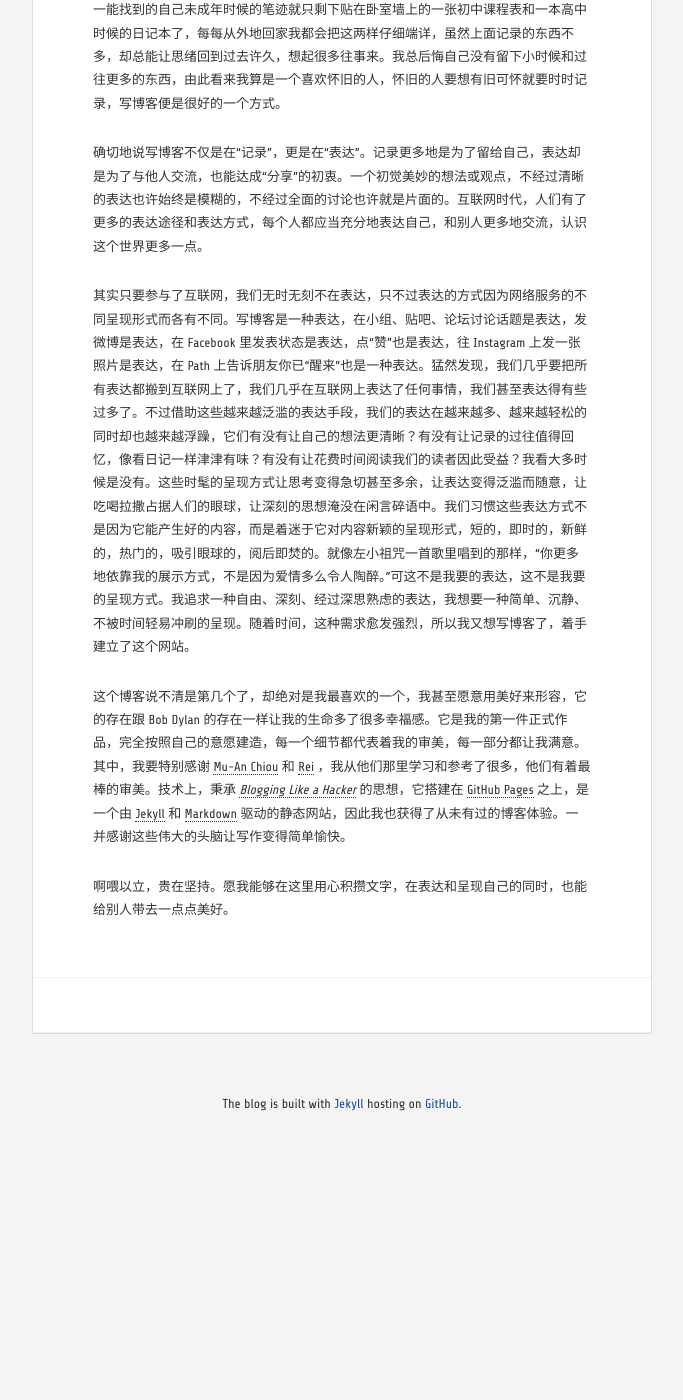
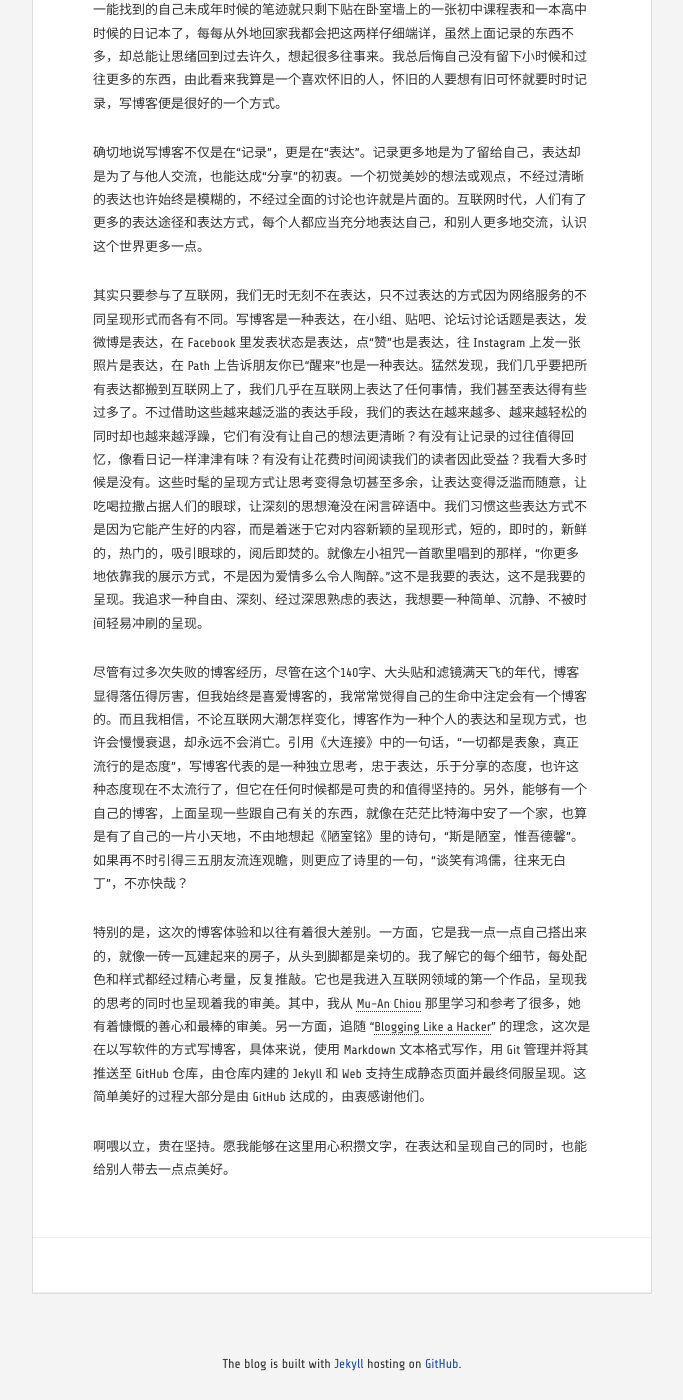
Before and after one commit to kidlj/awei, a Jekyll site: the page built from _posts/2013-11-04-iv-prelude.markdown, in a window 1280 px wide and 1400 px high, scrolled down 632 px. Shown: the whole window, without its empty margins (298-981 px from the left). Built offline with Jekyll 4.4.1, drawn with Linux system fonts in a browser that asks for light colours; Markdown is read by kramdown in place of the engine named in the settings; comment, search, counter and statistics services are not loaded; before the commit the page ends 1772 px from its top, so only the background shows below that.

Commit message:
第三稿

```diff
--- a/_posts/2013-11-04-iv-prelude.markdown
+++ b/_posts/2013-11-04-iv-prelude.markdown
@@ -13,10 +13,13 @@ title: 序
 确切地说写博客不仅是在“记录”，更是在“表达”。记录更多地是为了留给自己，表达却是为了与他人交流，也能达成“分享”的初衷。一个初觉美妙的想法或观点，不经过清晰的表达也许始终是模糊的，不经过全面的讨论也许就是片面的。互联网时代，人们有了更多的表达途径和表达方式，每个人都应当充分地表达自己，和别人更多地交流，认识这个世界更多一点。
 
 
-其实只要参与了互联网，我们无时无刻不在表达，只不过表达的方式因为网络服务的不同呈现形式而各有不同。写博客是一种表达，在小组、贴吧、论坛讨论话题是表达，发微博是表达，在 Facebook 里发表状态是表达，点“赞”也是表达，往 Instagram 上发一张照片是表达，在 Path 上告诉朋友你已“醒来”也是一种表达。猛然发现，我们几乎要把所有表达都搬到互联网上了，我们几乎在互联网上表达了任何事情，我们甚至表达得有些过多了。不过借助这些越来越泛滥的表达手段，我们的表达在越来越多、越来越轻松的同时却也越来越浮躁，它们有没有让自己的想法更清晰？有没有让记录的过往值得回忆，像看日记一样津津有味？有没有让花费时间阅读我们的读者因此受益？我看大多时候是没有。这些时髦的呈现方式让思考变得急切甚至多余，让表达变得泛滥而随意，让吃喝拉撒占据人们的眼球，让深刻的思想淹没在闲言碎语中。我们习惯这些表达方式不是因为它能产生好的内容，而是着迷于它对内容新颖的呈现形式，短的，即时的，新鲜的，热门的，吸引眼球的，阅后即焚的。就像左小祖咒一首歌里唱到的那样，“你更多地依靠我的展示方式，不是因为爱情多么令人陶醉。”可这不是我要的表达，这不是我要的呈现方式。我追求一种自由、深刻、经过深思熟虑的表达，我想要一种简单、沉静、不被时间轻易冲刷的呈现。随着时间，这种需求愈发强烈，所以我又想写博客了，着手建立了这个网站。
+其实只要参与了互联网，我们无时无刻不在表达，只不过表达的方式因为网络服务的不同呈现形式而各有不同。写博客是一种表达，在小组、贴吧、论坛讨论话题是表达，发微博是表达，在 Facebook 里发表状态是表达，点“赞”也是表达，往 Instagram 上发一张照片是表达，在 Path 上告诉朋友你已“醒来”也是一种表达。猛然发现，我们几乎要把所有表达都搬到互联网上了，我们几乎在互联网上表达了任何事情，我们甚至表达得有些过多了。不过借助这些越来越泛滥的表达手段，我们的表达在越来越多、越来越轻松的同时却也越来越浮躁，它们有没有让自己的想法更清晰？有没有让记录的过往值得回忆，像看日记一样津津有味？有没有让花费时间阅读我们的读者因此受益？我看大多时候是没有。这些时髦的呈现方式让思考变得急切甚至多余，让表达变得泛滥而随意，让吃喝拉撒占据人们的眼球，让深刻的思想淹没在闲言碎语中。我们习惯这些表达方式不是因为它能产生好的内容，而是着迷于它对内容新颖的呈现形式，短的，即时的，新鲜的，热门的，吸引眼球的，阅后即焚的。就像左小祖咒一首歌里唱到的那样，“你更多地依靠我的展示方式，不是因为爱情多么令人陶醉。”这不是我要的表达，这不是我要的呈现。我追求一种自由、深刻、经过深思熟虑的表达，我想要一种简单、沉静、不被时间轻易冲刷的呈现。
 
 
-这个博客说不清是第几个了，却绝对是我最喜欢的一个，我甚至愿意用美好来形容，它的存在跟 Bob Dylan 的存在一样让我的生命多了很多幸福感。它是我的第一件正式作品，完全按照自己的意愿建造，每一个细节都代表着我的审美，每一部分都让我满意。其中，我要特别感谢 [Mu-An Chiou][4] 和 [Rei][5] ，我从他们那里学习和参考了很多，他们有着最棒的审美。技术上，秉承 [_Blogging Like a Hacker_][6] 的思想，它搭建在 [GitHub Pages][7] 之上，是一个由 [Jekyll][8] 和 [Markdown][9] 驱动的静态网站，因此我也获得了从未有过的博客体验。一并感谢这些伟大的头脑让写作变得简单愉快。
+尽管有过多次失败的博客经历，尽管在这个140字、大头贴和滤镜满天飞的年代，博客显得落伍得厉害，但我始终是喜爱博客的，我常常觉得自己的生命中注定会有一个博客的。而且我相信，不论互联网大潮怎样变化，博客作为一种个人的表达和呈现方式，也许会慢慢衰退，却永远不会消亡。引用《大连接》中的一句话，“一切都是表象，真正流行的是态度”，写博客代表的是一种独立思考，忠于表达，乐于分享的态度，也许这种态度现在不太流行了，但它在任何时候都是可贵的和值得坚持的。另外，能够有一个自己的博客，上面呈现一些跟自己有关的东西，就像在茫茫比特海中安了一个家，也算是有了自己的一片小天地，不由地想起《陋室铭》里的诗句，“斯是陋室，惟吾德馨”。如果再不时引得三五朋友流连观瞻，则更应了诗里的一句，“谈笑有鸿儒，往来无白丁”，不亦快哉？
+
+
+特别的是，这次的博客体验和以往有着很大差别。一方面，它是我一点一点自己搭出来的，就像一砖一瓦建起来的房子，从头到脚都是亲切的。我了解它的每个细节，每处配色和样式都经过精心考量，反复推敲。它也是我进入互联网领域的第一个作品，呈现我的思考的同时也呈现着我的审美。其中，我从 [Mu-An Chiou][4] 那里学习和参考了很多，她有着慷慨的善心和最棒的审美。另一方面，追随 "[Blogging Like a Hacker][5]" 的理念，这次是在以写软件的方式写博客，具体来说，使用 Markdown 文本格式写作，用 Git 管理并将其推送至 GitHub 仓库，由仓库内建的 Jekyll 和 Web 支持生成静态页面并最终伺服呈现。这简单美好的过程大部分是由 GitHub 达成的，由衷感谢他们。
 
 
 啊喂以立，贵在坚持。愿我能够在这里用心积攒文字，在表达和呈现自己的同时，也能给别人带去一点点美好。
```
Also changed, not shown: other parts of _posts/2013-11-04-iv-prelude.markdown (+1 -5 lines).
